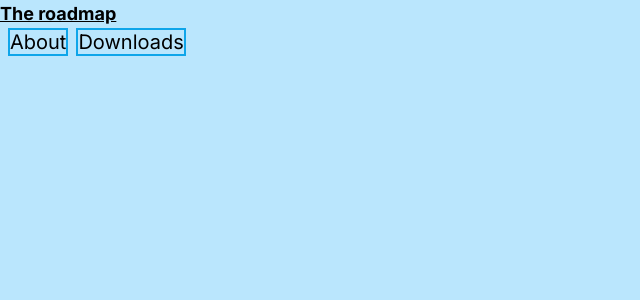
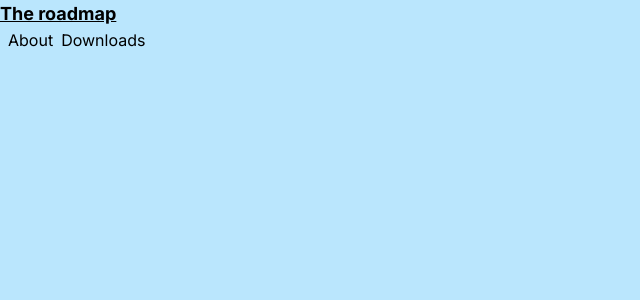
Before and after one commit to randomusert/tinteem, a Next.js app: page / in a window 1280 px wide. Shown: the top 300 px of the page, without its empty margins (0-640 px from the left). Built offline with nearby package versions, Linux system fonts and the light colour scheme.

Commit message:
replace a tags with link tags

```diff
--- a/src/app/about/page.js
+++ b/src/app/about/page.js
@@ -1,4 +1,5 @@
 import Image from "next/image";
+import Link from "next/link";
 
 
 export default function About() {
@@ -6,6 +7,9 @@ export default function About() {
     <main className="flex min-h-screen flex-col bg-sky-200">
       <div className="z-10 max-w-5xl w-full">
         <h1 className="text-lg underline font-bold">What is tinteeams goal and who are we behind the scenes?</h1>
+        <Link href="/">
+            <button className="bg-lime-800">main page</button>
+        </Link>
       </div>
     </main>
   );
--- a/src/app/downloads/page.js
+++ b/src/app/downloads/page.js
@@ -1,4 +1,5 @@
 import Image from "next/image";
+import Link from "next/link";
 
 export default function Home() {
   return (
@@ -6,9 +7,13 @@ export default function Home() {
       <div className="z-10 max-w-5xl w-full">
         <h1 className="text-xl p-10">Downloads page</h1>
         <div>
+          <h1 className="text-xl">tinos  version 2 latest build</h1>
             <a href="https://github.com/tinteeam/tinos_version2/releases/download/build-3/tinos_version2-build3.iso">
                 <h1>tinos_ver2 latest build</h1>
             </a>
+            <Link href="/">
+            <button className="bg-lime-800">main page</button>
+            </Link>
         </div>
       </div>
     </main>
--- a/src/app/page.js
+++ b/src/app/page.js
@@ -7,8 +7,13 @@ export default function Home() {
       <div className="z-10 max-w-5xl w-full  space-x-2">
         <h1 className="text-lg underline font-bold">The roadmap</h1>
 
-         <a href="/about" className="border-2 border-sky-500 hover:font-bold text-xl">About</a>
-        <a href="/downloads" className="border-2 border-sky-500 hover:font-bold text-xl">Downloads</a>
+        <Link href="/about" clLinkssNLinkme="border-2 border-sky-500 hover:font-bold text-xl">
+        <button>About</button>
+        </Link>
+        <Link href="/downloads" clLinkssNLinkme="border-2 border-sky-500 hover:font-bold text-xl">
+        <button>Downloads</button>
+        </Link>
+
       </div>
     </main>
   );
```
